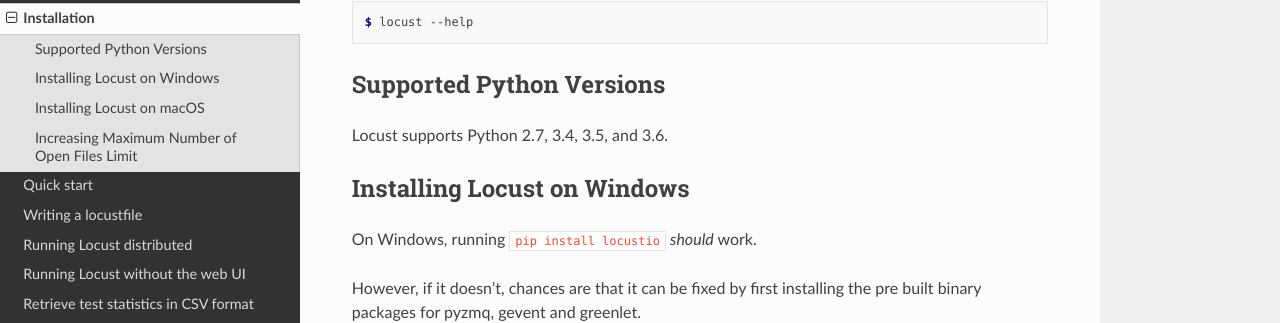
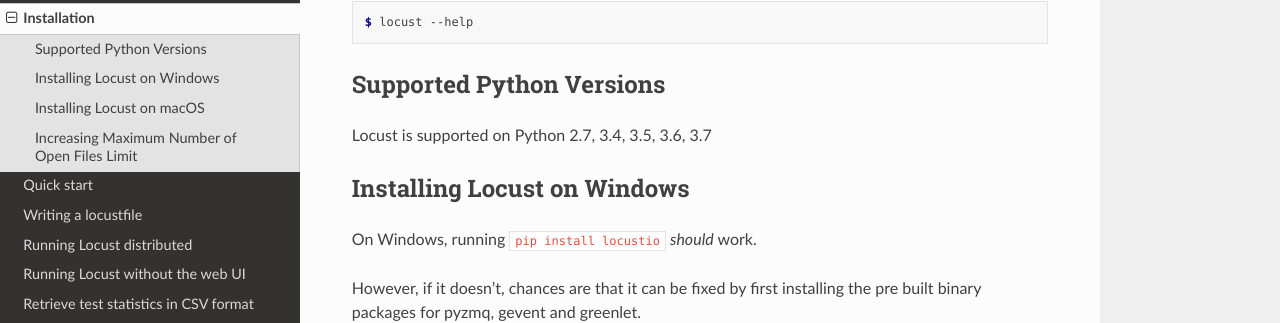
Before and after one commit to locustio/locust, a Sphinx documentation site: the page built from docs/installation.rst, in a window 1280 px wide and 900 px high, scrolled down 563 px. Shown: the part 132-455 px from the top of the window. Built offline with Sphinx 7.4.7 and the Read the Docs theme 2.0.0, drawn with Linux system fonts in a browser that asks for light colours; pages that are not in the unit, such as notebooks, are missing from menus.

Commit message:
add Python3.7 as supported version

```diff
--- a/docs/installation.rst
+++ b/docs/installation.rst
@@ -34,7 +34,7 @@
 Supported Python Versions
 -------------------------
 
-Locust supports Python 2.7, 3.4, 3.5, and 3.6.
+Locust is supported on Python 2.7, 3.4, 3.5, 3.6, 3.7
 
 
 Installing Locust on Windows
--- a/setup.py
+++ b/setup.py
@@ -30,6 +30,7 @@
         "Programming Language :: Python :: 3.4",
         "Programming Language :: Python :: 3.5",
         "Programming Language :: Python :: 3.6",
+        "Programming Language :: Python :: 3.7",
         "Intended Audience :: Developers",
         "Intended Audience :: System Administrators",
     ],
```
Also changed, not shown: README.md (+1 -1 lines), .travis.yml, 1 other file.
